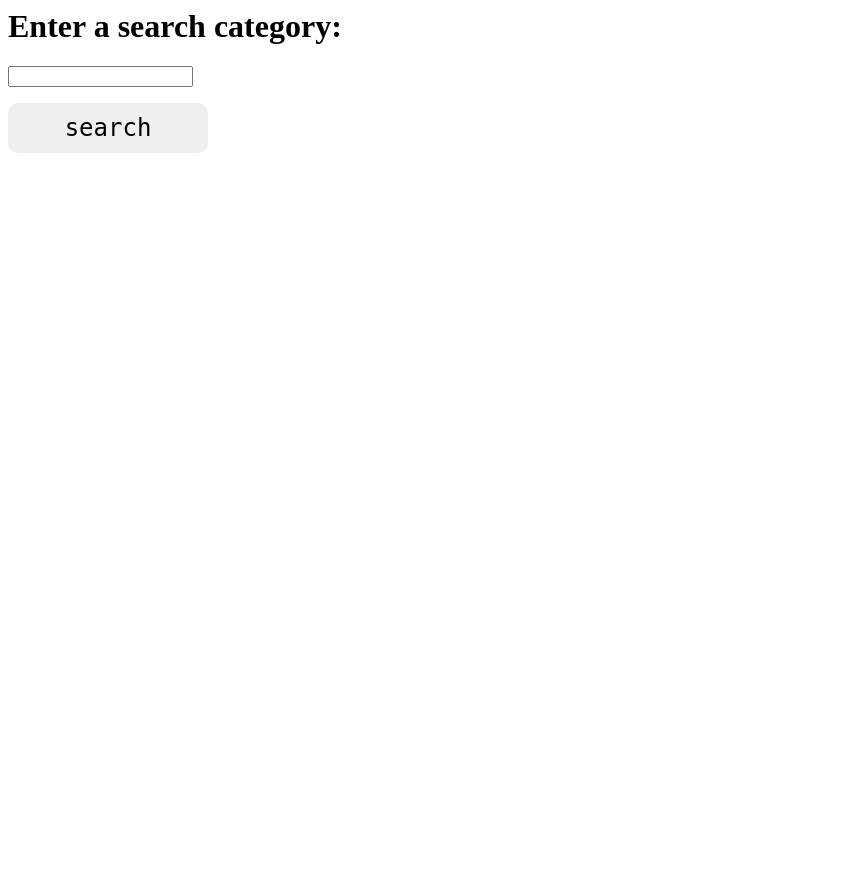
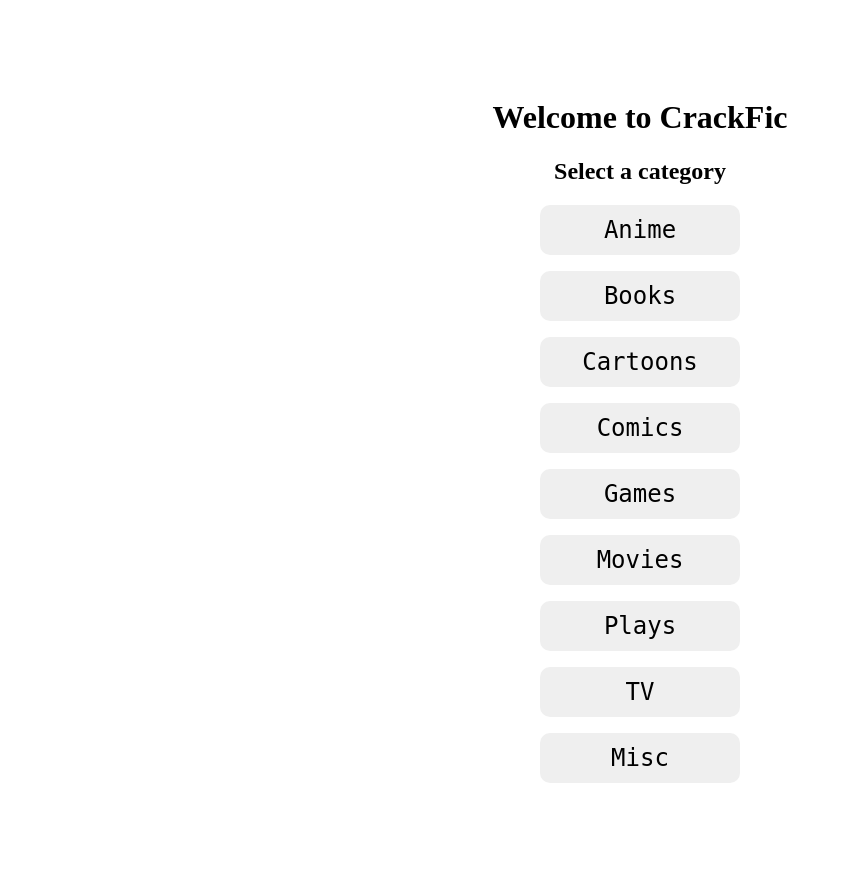
Before and after one commit to sandra-soto/crackfic, a Flask app: page / in a window 1280 px wide. Shown: the whole page, without its empty margins (0-842 px from the left). Before the commit the page ends 153 px from the top, so only its background shows below. Run offline with Flask 2, Linux system fonts and the light colour scheme.

Commit message:
Changes to HTML/CSS and APP.PY
Worked on linking/redirecting and appearance

```diff
--- a/app.py
+++ b/app.py
@@ -1,5 +1,6 @@
+import subcategory
 import flask
-from flask import request, redirect, url_for
+from flask import request, redirect, url_for, jsonify, render_template
 app = flask.Flask(__name__)
 
 
@@ -9,15 +10,20 @@ def main():
     #^^^^ this will render the main.html file
     #in the templates folder
 
-@app.route('/search',methods = ['POST']) # this is an "html form"
+@app.route('/search',methods = ['GET','POST']) # this is an "html form"
 def search():
     if request.method == 'POST':
-        search_category = request.form['search_category']
-        return redirect(url_for('success', name = search_category))
+        search_category = request.form['searcher']
+        return redirect(url_for('success', name = search_category.lower()))
+    elif request.method == 'GET':
+        return render_template('main.html')
 
-@app.route('/success/<name>') # this will redirect us to a successful search
+@app.route('/<name>', methods = ['GET']) # this will redirect us to a successful search
 def success(name):
-   return "Success! Input = " + name
+    if name == 'anime':
+        category_url = subcategory.main_category('anime/')
+        category_list = subcategory.generate_subs(category_url)
+        return render_template('inside_main_category.html',category_list = category_list)
 
 
 if __name__ == '__main__':
--- a/static/main.css
+++ b/static/main.css
@@ -1,21 +1,6 @@
 /* feel free to change any of this garbage, just here for example */
-<style>
-.content {
-  max-width: 500px;
-  margin: auto;
-}
-</style>
-<body>
 
-<div class="content">
-  input[type=text] {
-    border: none;
-    border-bottom: 2px solid #3CBC8D;
-  }
-  input[type=text]:focus {
-    background-color: lightblue;
-  }
-
+/* Designs button layout */
 input[type="submit"] {
     width: 200px;
     height: 50px;
@@ -25,9 +10,7 @@
     border-radius: 10px;
 }
 
+/* Colors when cursor goes over to signify what it's on */
 input[type="submit"]:hover {
-    background-color: yellow;
+  background-color: #add8e6;
 }
-</div>
-
-</body>
--- a/subcategory.py
+++ b/subcategory.py
@@ -14,7 +14,7 @@ def generate_subs(url: str):
     response = urllib.request.urlopen(url)
     data = response.read()
     response.close()
-    text = data.decode()
+    text = data.decode('utf-8')
     x = text.split()
     categoryset = list()
     for i in x:
--- a/templates/main.html
+++ b/templates/main.html
@@ -3,13 +3,30 @@
 	<link type="text/css" rel="stylesheet"
         href="{{ url_for('static',
               filename='main.css')}}" />
+    <style>
+   	.center {
+   		text-align: center;
+   		padding: 70px 0;
+   	}
+   </style>
 </head>
  <!-- connecting the main.css file to this file  in the head -->
-   <body>
-      <form action = "/search" method = "POST">
-         <h1>Enter a search category:</h1>
-         <p><input type = "text" name = "search_category" /></p>
-         <p><input type = "submit" value = "search" /></p>
-      </form>
-   </body>
+    <body>
+    	<div class="center">
+    		<h1>Welcome to CrackFic</h1>
+    		<h2>Select a category</h2>
+    		<!-- All buttons on front page to redirect -->
+		    <form action = "/search" method = "POST">
+		       <p><input type = "submit" name = "searcher" value = "Anime" /></p>
+		       <p><input type = "submit" name = "searcher" value = "Books" /></p>
+		       <p><input type = "submit" name = "searcher" value = "Cartoons" /></p>
+		       <p><input type = "submit" name = "searcher" value = "Comics" /></p>
+		       <p><input type = "submit" name = "searcher" value = "Games" /></p>
+		       <p><input type = "submit" name = "searcher" value = "Movies" /></p>
+		       <p><input type = "submit" name = "searcher" value = "Plays" /></p>
+		       <p><input type = "submit" name = "searcher" value = "TV" /></p>
+		       <p><input type = "submit" name = "searcher" value = "Misc" /></p>
+		    </form>
+		</div>
+    </body>
 </html>
```
Also changed, not shown: templates/inside_main_category.html (added, +21 -0 lines). Lines whose indentation alone changed are shown as unchanged.
